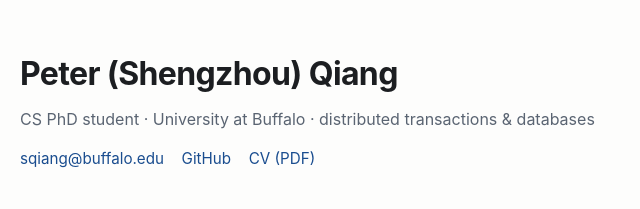
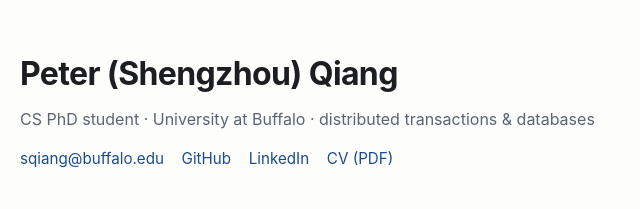
Before and after one commit to Alephant6/alephant6.github.io, a plain HTML site: page index.html in a window 1280 px wide. Shown: the top 209 px of the page, 252-892 px from the left. Drawn offline with Linux system fonts and the light colour scheme.

Commit message:
Add LinkedIn link; update CV
Co-Authored-By: Claude Fable 5 <noreply@anthropic.com>
Claude-Session: https://claude.ai/code/session_01K8WkAsr3teYFKGTS1StsX

```diff
--- a/index.html
+++ b/index.html
@@ -60,6 +60,7 @@
     <nav class="links">
       <a href="mailto:sqiang@buffalo.edu">sqiang@buffalo.edu</a>
       <a href="https://github.com/Alephant6">GitHub</a>
+      <a href="https://www.linkedin.com/in/sqiang/">LinkedIn</a>
       <a href="cv.pdf">CV (PDF)</a>
     </nav>
   </header>
```
Also changed, not shown: 1 other file.
